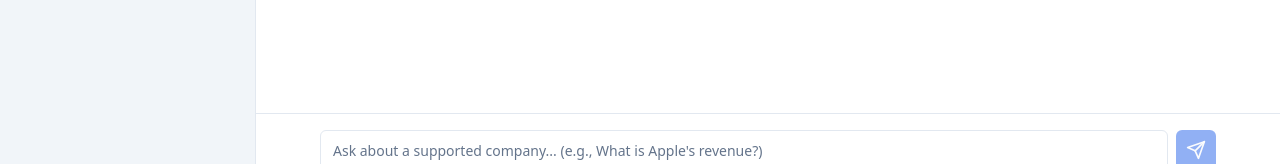
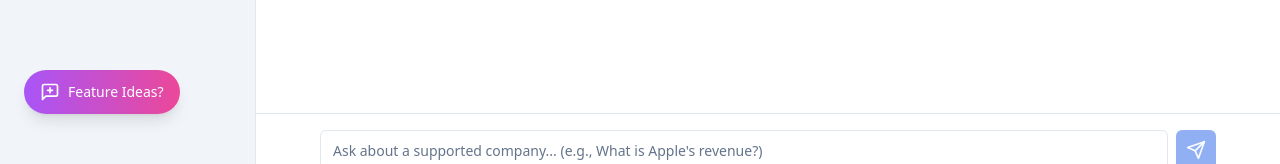
Before and after one commit to happyahluwalia/SourceGrounded10K, a React (Vite) app in the folder frontend/: page / in a window 1280 px wide. Shown: the part 590-754 px from the top of the page. Built offline with nearby package versions, Linux system fonts and the light colour scheme; no server answers.

Commit message:
feat: add floating feedback button for feature suggestions
- Added a prominent floating button in the bottom-left corner that opens a Google Sheets form
- Integrated MessageSquarePlus icon with gradient styling and hover animations for better visibility

```diff
--- a/frontend/src/App.jsx
+++ b/frontend/src/App.jsx
@@ -1,6 +1,6 @@
 import React, { useState, useRef, useEffect } from 'react';
 import { v4 as uuidv4 } from 'uuid'; // Import uuid
-import { Send, Settings, Terminal, Loader2, TrendingUp } from 'lucide-react';
+import { Send, Settings, Terminal, Loader2, TrendingUp, MessageSquarePlus } from 'lucide-react';
 import { Button } from './components/Button';
 import { ChatMessage } from './components/ChatMessage';
 import { Input } from './components/Input';
@@ -176,6 +176,11 @@ function App() {
 
     document.body.appendChild(script);
   }, []); // Empty dependency array ensures this runs only once
+
+  // Handle feedback button click
+  const handleFeedbackClick = () => {
+    window.open('https://docs.google.com/spreadsheets/d/16mGF47L0caGkPrHzmwEoC9YfZhqMmASl7SA2hDkSf6Y/edit?usp=sharing', '_blank', 'noopener,noreferrer');
+  };
 
   const addLog = (level, message) => {
     setDebugLogs((prev) => [
@@ -568,6 +573,16 @@ function App() {
 
       {/* Debug Panel */}
       <DebugPanel logs={debugLogs} isOpen={showDebug} onClose={() => setShowDebug(false)} />
+
+      {/* Floating Feedback Button */}
+      <button
+        onClick={handleFeedbackClick}
+        className="fixed left-6 bottom-24 z-50 flex items-center gap-2 px-4 py-3 bg-gradient-to-r from-purple-500 to-pink-500 hover:from-purple-600 hover:to-pink-600 text-white rounded-full shadow-lg hover:shadow-xl transition-all duration-300 transform hover:scale-105 group"
+        aria-label="Share Feedback"
+      >
+        <MessageSquarePlus className="h-5 w-5" />
+        <span className="font-medium text-sm">Feature Ideas?</span>
+      </button>
     </div>
   );
 }
```
